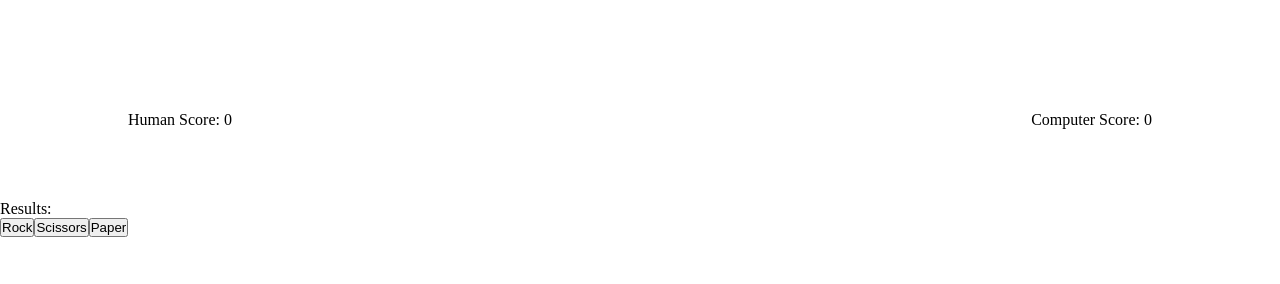
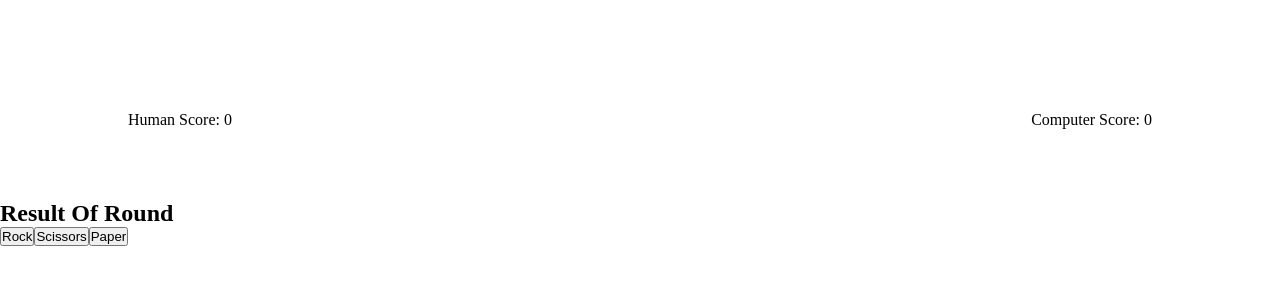
Before and after one commit to RaimeiRaikiri/Odin-Rock-Paper-Scissors, a plain HTML site: page index.html in a window 1280 px wide. Shown: the part 138-422 px from the top of the page. Drawn offline with Linux system fonts and the light colour scheme.

Commit message:
added a heading and para for results div

```diff
--- a/index.html
+++ b/index.html
@@ -18,7 +18,8 @@
     </div>
 
     <div id="Results">
-        Results:
+        <h2>Result Of Round</h2>
+        <p></p>
     </div>
 
  </body>
```
